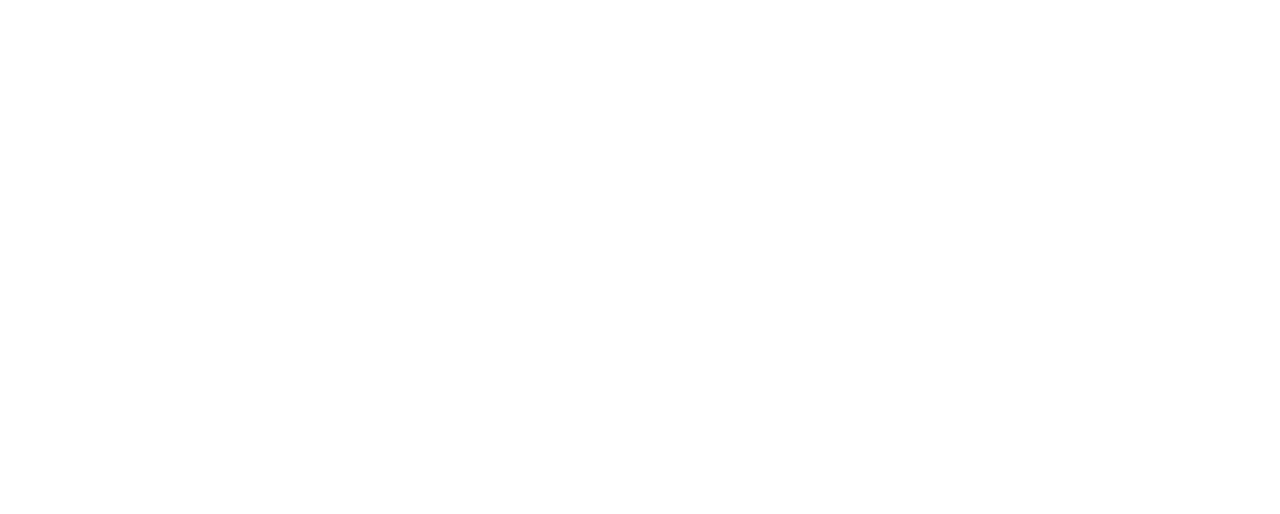
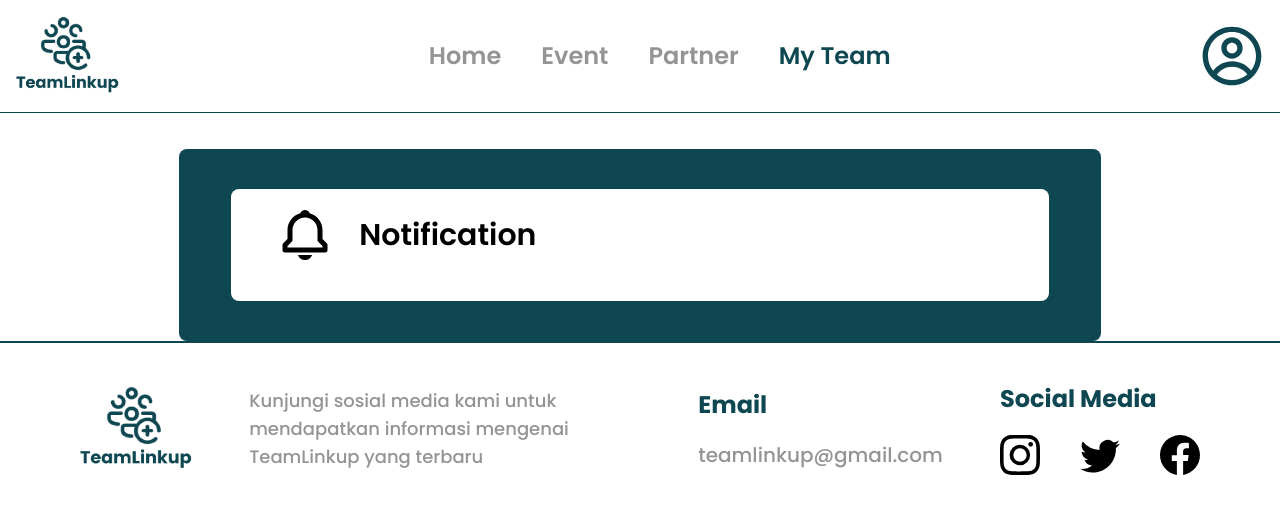
Before and after one commit to NaufalFawwaz/TeamLinkup, a React (Vite) app: page /teams in a window 1280 px wide. Before the commit this address had no page. Shown: the top 514 px of the page. Built offline with nearby package versions, Linux system fonts and the light colour scheme.

Commit message:
pages commit

```diff
--- a/src/App.jsx
+++ b/src/App.jsx
@@ -3,6 +3,7 @@
 import './App.css'
 import { Home, Login, Event, Partner, EventDetail } from './pages'
 import ContentRoutes from './Routes/ContentRoutes'
+import Teams from './pages/Teams'
 
 function ScrollToTop() {
   const { pathname } = useLocation();
@@ -24,6 +25,7 @@
             <Route path="/event" element={<Event />} />
             <Route path="/partner" element={<Partner />} />
             <Route path="/event/:id" element={<EventDetail />} />
+            <Route path="/teams" element={<Teams />} />
           </Route>
         </Route>
     </Routes>
--- a/src/components/Navbar.jsx
+++ b/src/components/Navbar.jsx
@@ -24,7 +24,7 @@
 const Navbar = () => {
     const location = useLocation();
     return (
-        <div className='w-full p-4 flex justify-between flex-row items-center'>
+        <div className='w-full p-4 border-b border-primary3 flex justify-between flex-row items-center'>
             <NavLink to={'/'}>
                 <img src={logo} alt="logo" className="h-20 w-auto" />
             </NavLink>
--- a/src/pages/Event.jsx
+++ b/src/pages/Event.jsx
@@ -114,7 +114,7 @@
                 <div className='flex flex-col flex-1 gap-14'>
                     <div className='flex flex-col w-full items-center'>
                         {/* Search */}
-                        <div className='w-2/4 flex flex-row gap-4 items-center border-2 border-primary3 px-6 py-2 rounded-lg'>
+                        <div className='w-[55%] flex flex-row gap-4 items-center border-2 border-primary3 px-6 py-2 rounded-lg'>
                             <BiSearchAlt className='text-4xl' />
                             <input
                                 type='search'
--- a/src/pages/Home.jsx
+++ b/src/pages/Home.jsx
@@ -3,8 +3,8 @@
 import { uiux, mobile, web, datasc, addPerson, image, websites } from "../assets"
 
 export const Jumbotron = () => (
-    <div className="flex flex-col items-center">
-        <h1 className="text-primary3 text-[4.25rem] font-bold text-center">
+    <div className="flex flex-col items-center pb-8">
+        <h1 className="text-primary3 text-[4.25rem] font-bold text-center mb-8">
             Find the best people for <br /> candidates in your team
         </h1>
         <p className="text-gray-text text-center text-xl font-medium">Whenever you feel confused to find someone to be your partner in competition, TeamLinkup is <br />here to help you</p>
@@ -20,14 +20,14 @@
             description: "Kompetisi desain antarmuka pengguna (UI) dan pengalaman pengguna (UX), dimana peserta berlomba untuk menciptakan desain terbaik untuk suatu produk",
         },
         {
-            title: 'Web Development',
+            title: 'Development',
             img: web,
             description: "Kompeteisi di mana peserta bersaing untuk menciptakan dan mengembangkan situs web yang inovatif dan fungsional",
         },
         {
-            title: 'Mobile Devlopment',
+            title: 'Cyber Scurity',
             img: mobile,
-            description: " Kompetisi di mana peserta bersaing untuk menciptakan aplikasi mobile yang inovatif dan efisien",
+            description: "Kompetisi di mana peserta bersaing untuk menciptakan aplikasi mobile yang inovatif dan efisien",
         },
         {
             title: 'Data Science',
--- /dev/null
+++ b/src/pages/Teams.jsx
@@ -0,0 +1,30 @@
+import { BiBell } from "react-icons/bi";
+import ContentLayout from "../Layout/ContentLayout";
+
+const Teams = () => {
+  return (
+    <ContentLayout>
+      <div className="flex items-center justify-center">
+        <div className="w-[80%] bg-primary3 py-10 px-[52px] rounded-lg">
+            <div className="bg-white px-11 py-4 rounded-lg">
+                <div className="flex flex-row items-center gap-6 text-3xl font-semibold mb-5">
+                    <BiBell className="text-6xl"/>
+                    Notification
+                </div>
+                <div className="bg-primary2">
+                    <div className="flex flex-row">
+                        <div className="flex flex-col">
+                            <div className="flex flex-row items-end">
+
+                            </div>
+                        </div>
+                    </div>
+                </div>
+            </div>
+        </div>
+      </div>
+    </ContentLayout>
+  );
+};
+
+export default Teams;
```
